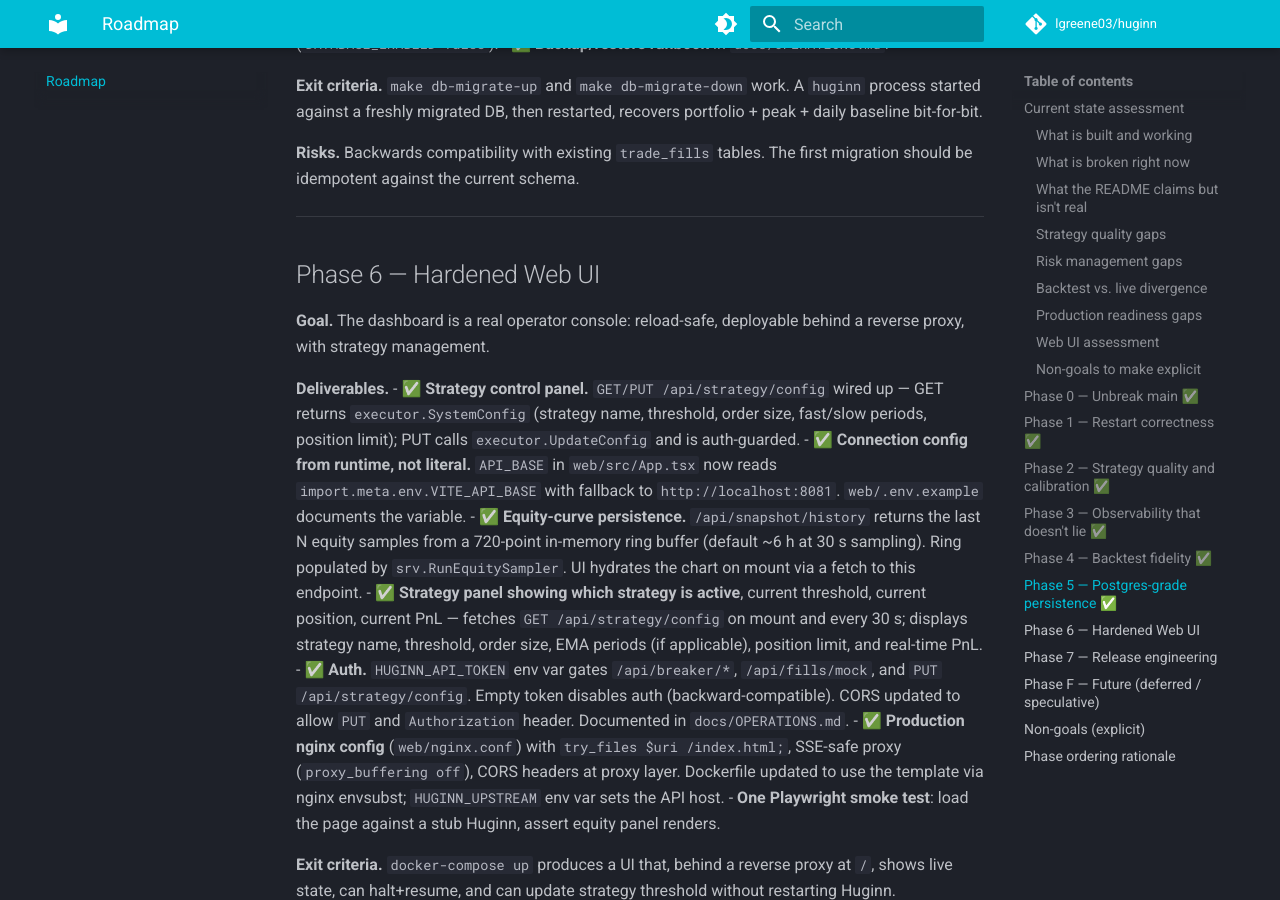
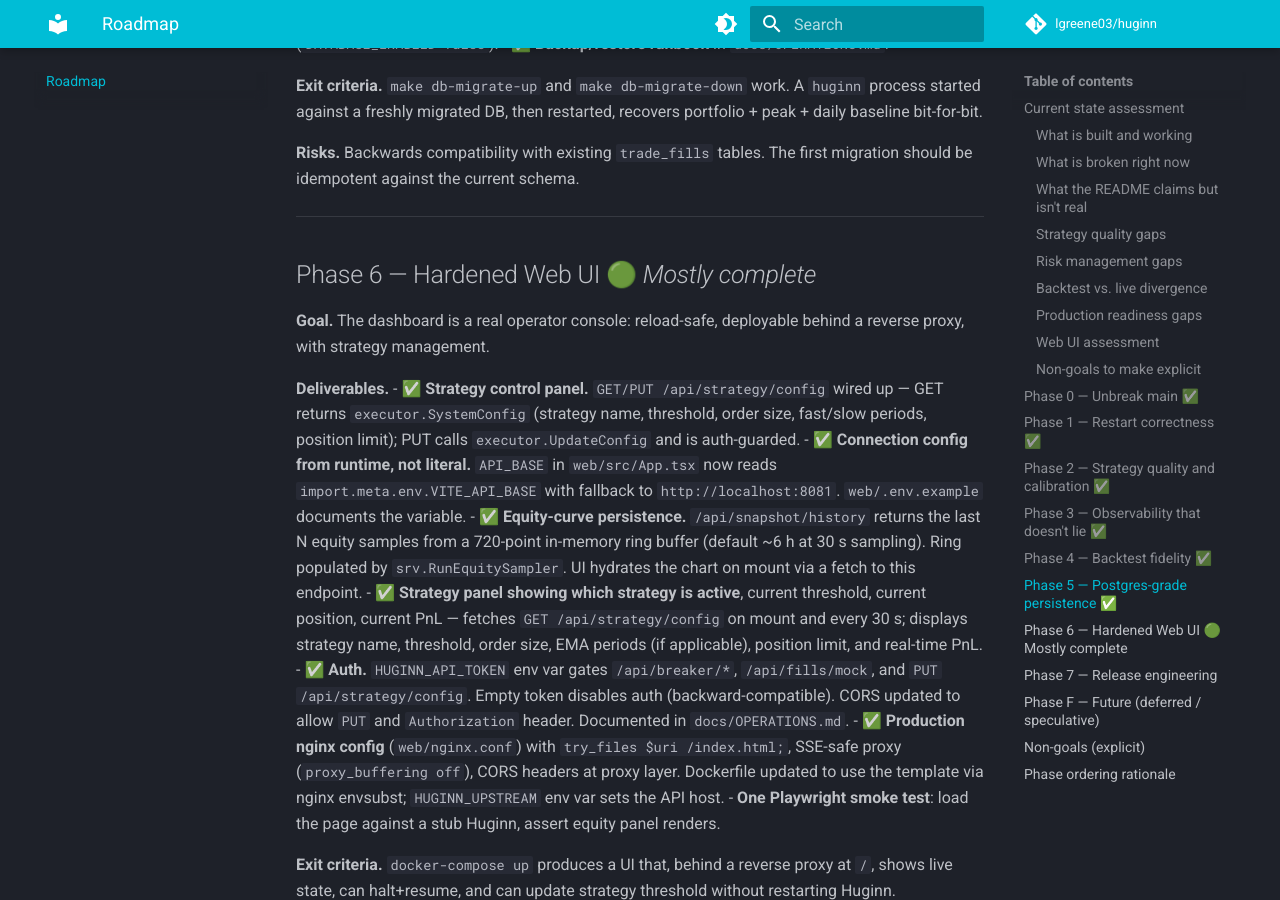
Before and after one commit to lgreene03/huginn, an MkDocs documentation site: the page built from docs/ROADMAP.md, in a window 1280 px wide and 900 px high, scrolled down 8850 px. Built offline with MkDocs 1.6.1 and Material for MkDocs 9.7.7, drawn with Linux system fonts in a browser that asks for light colours; comment, search, counter and statistics services are not loaded.

Commit message:
docs: mark Phase 6 🟢 — one Playwright smoke test remaining
6/7 deliverables complete: strategy control panel, runtime API_BASE,
equity-curve persistence, active-strategy panel (UI), auth, nginx
config. Only the Playwright smoke test is pending.

Co-Authored-By: Claude Opus 4.7 <noreply@anthropic.com>

```diff
--- a/docs/ROADMAP.md
+++ b/docs/ROADMAP.md
@@ -199,7 +199,7 @@ Phased delivery, mirroring the discipline of the [Muninn server ROADMAP](https:/
 
 ---
 
-## Phase 6 — Hardened Web UI
+## Phase 6 — Hardened Web UI 🟢 _Mostly complete_
 **Goal.** The dashboard is a real operator console: reload-safe, deployable behind a reverse proxy, with strategy management.
 
 **Deliverables.**
```
